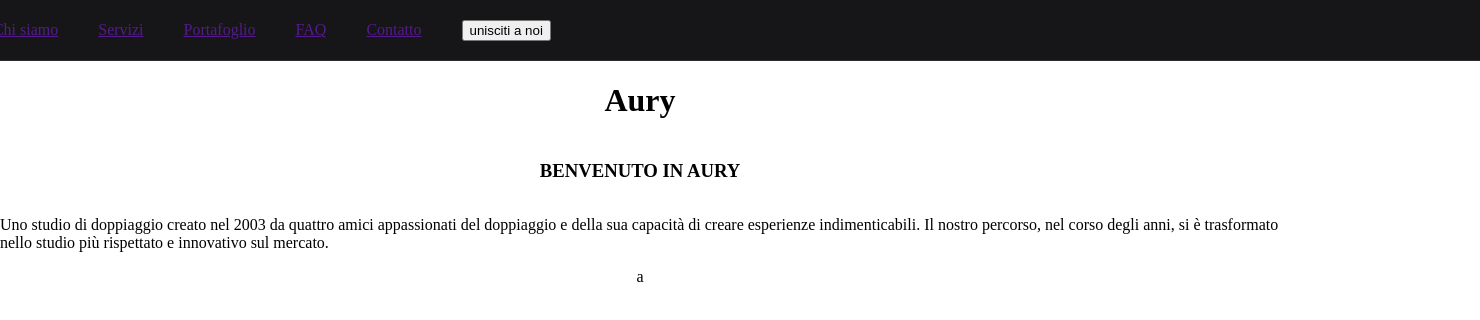
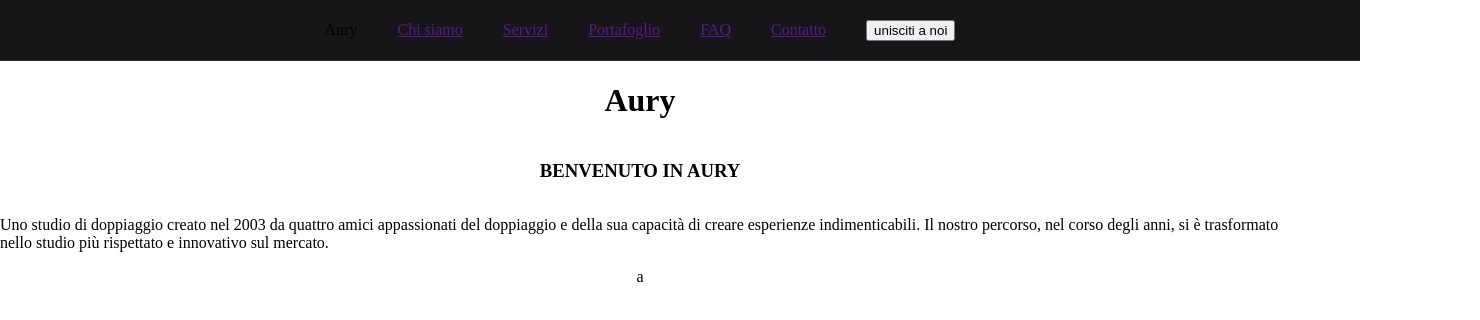
Before and after one commit to Evan-Bru/falcao-page1-tests, a plain HTML site: page index.html in a window 1280 px wide. Shown: the whole page, 1480 px wide, since content can reach past the window. Drawn offline with Linux system fonts and the light colour scheme.

Commit message:
update css file

```diff
--- a/styles.css
+++ b/styles.css
@@ -1,9 +1,10 @@
 header{
     display: flex;
-    width: 1440px;
+    width: 1200px;
     height: 60px;
     padding: 0px 120px;
     align-items: center;
+    justify-content: center; /* Ajuste para garantir que os elementos fiquem no centro */
     gap: 40px;
     flex-shrink: 0;
     border-bottom: 1px solid #2E2E32;
```
